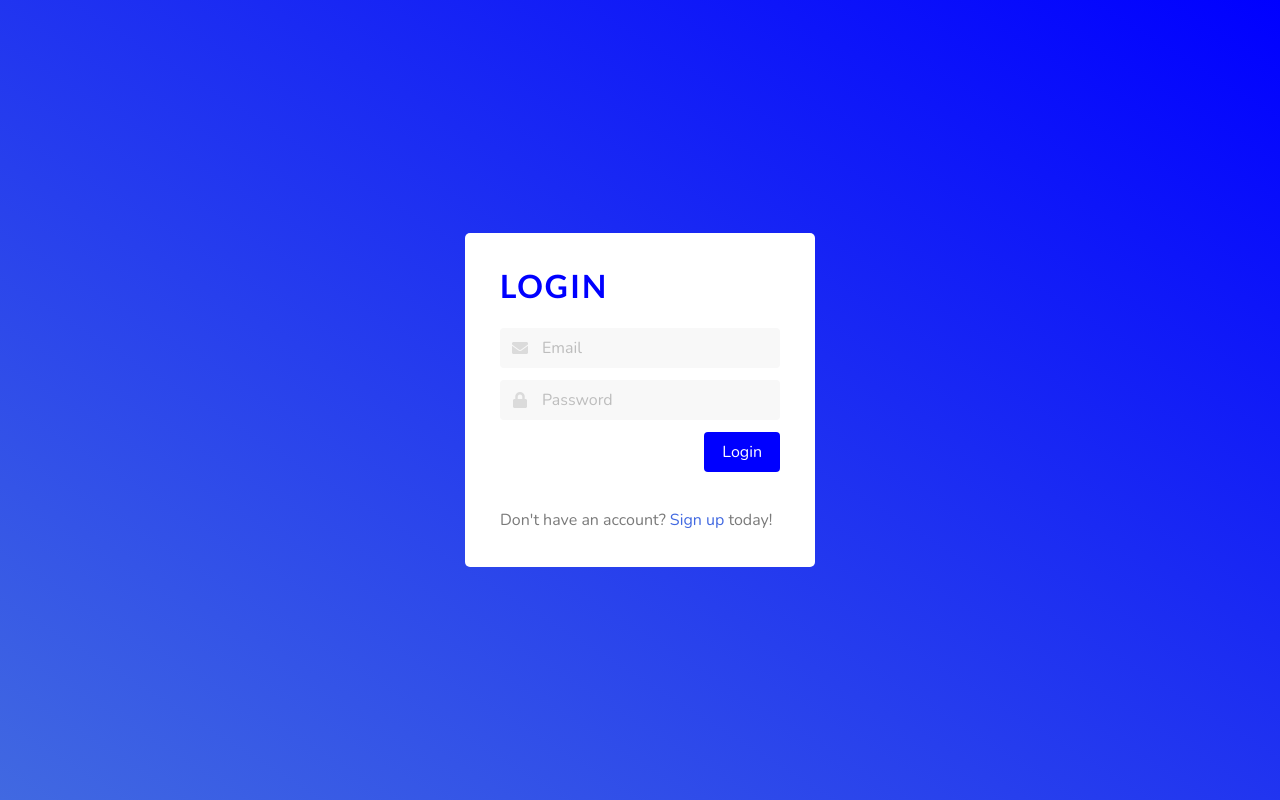
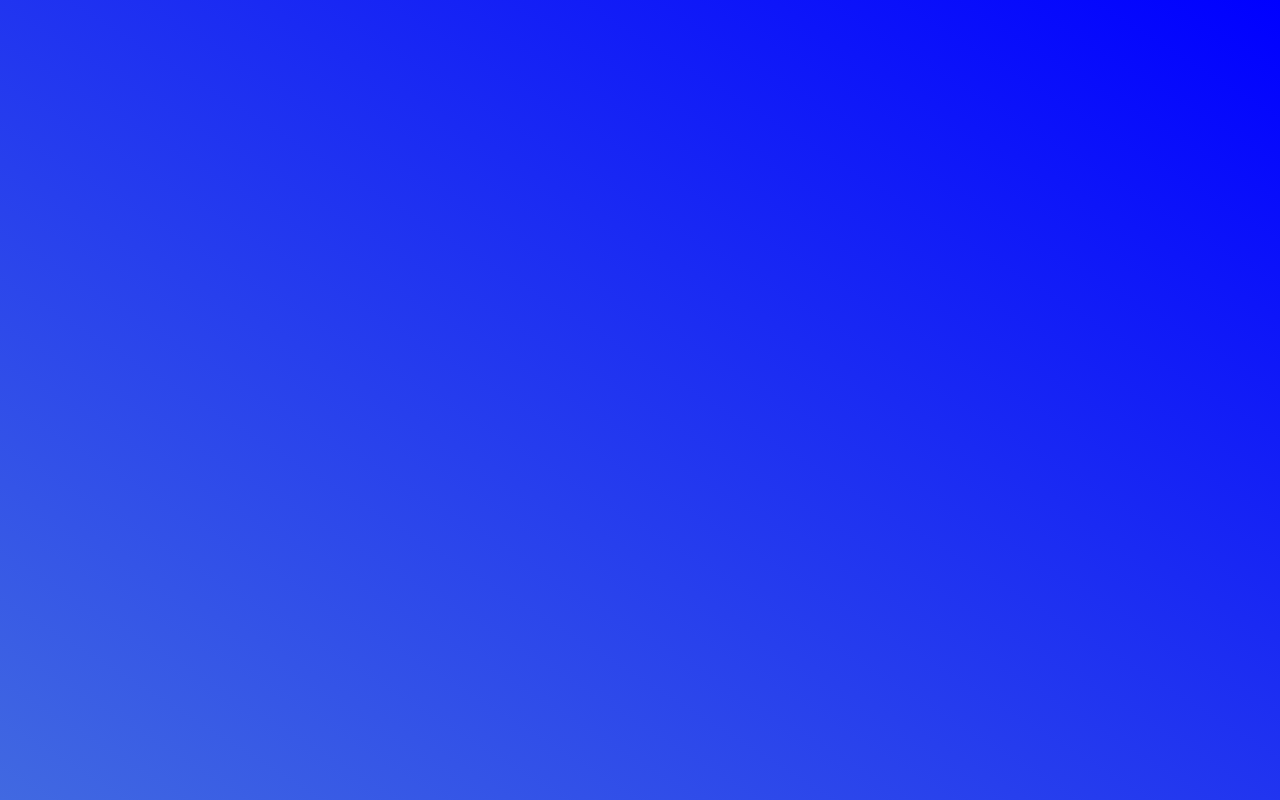
Before and after one commit to jsantana21/Task-List-Manager-Application, an Angular app in the folder task-angular-frontend/: page /login in a window 1280 px wide. Built offline with nearby package versions, Linux system fonts and the light colour scheme.

Commit message:
Update login-page.component.html

```diff
--- a/task-angular-frontend/src/app/pages/login-page/login-page.component.html
+++ b/task-angular-frontend/src/app/pages/login-page/login-page.component.html
@@ -1,35 +1,3 @@
 <div class="centered-content">
-    <div class="white-box">
 
-      <h1 class="title has-text-primary">Login</h1>
-
-      <div class="field">
-        <p class="control has-icons-left has-icons-right">
-          <input #emailInput class="input has-background-light" type="email" placeholder="Email">
-          <span class="icon is-small is-left">
-            <i class="fas fa-envelope"></i>
-          </span>
-        </p>
-      </div>
-      <div class="field">
-        <p class="control has-icons-left">
-          <input #pwInput class="input has-background-light" type="password" placeholder="Password">
-          <span class="icon is-small is-left">
-            <i class="fas fa-lock"></i>
-          </span>
-        </p>
-      </div>
-      <div class="field" style="display: flex; justify-content: flex-end;">
-        <p class="control">
-          <button class="button is-primary has-text-white" >
-            Login
-          </button>
-        </p>
-      </div>
-
-      <br>
-
-      <p class="has-text-grey">Don't have an account? <a >Sign up</a> today!</p>
-
-    </div>
   </div>
```
